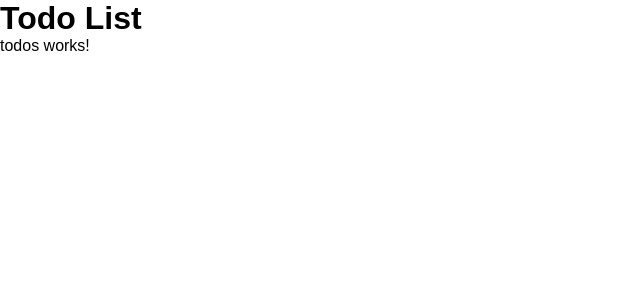
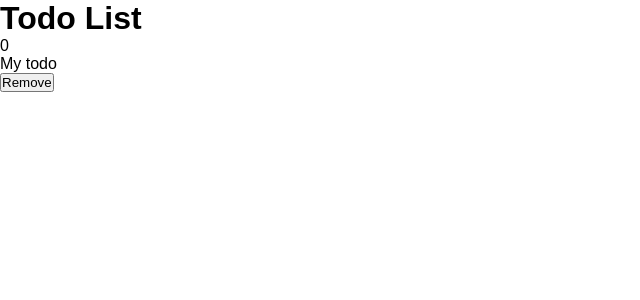
Before and after one commit to nc1z/Angular-ToDoApp-Demo, an Angular app in the folder client/: page / in a window 1280 px wide. Shown: the top 300 px of the page, without its empty margins (0-640 px from the left). Built offline with nearby package versions, Linux system fonts and the light colour scheme.

Commit message:
[TodoComponent] updated constructor

```diff
--- a/client/src/app/components/todos/todos.component.html
+++ b/client/src/app/components/todos/todos.component.html
@@ -1 +1,7 @@
-<p>todos works!</p>
+<div class="todos">
+  <div class="todo">
+    <div class="id">0</div>
+    <div class="content">My todo</div>
+    <button class="delete">Remove</button>
+  </div>
+</div>
--- a/client/src/app/components/todos/todos.component.ts
+++ b/client/src/app/components/todos/todos.component.ts
@@ -1,10 +1,17 @@
-import { Component } from '@angular/core';
+import { Component, OnInit } from '@angular/core';
 
 @Component({
   selector: 'app-todos',
   templateUrl: './todos.component.html',
   styleUrls: ['./todos.component.css']
 })
-export class TodosComponent {
+export class TodosComponent implements OnInit {
 
+  todos = [];
+
+  constructor() { }
+
+  ngOnInit(): void {
+
+  }
 }
```
